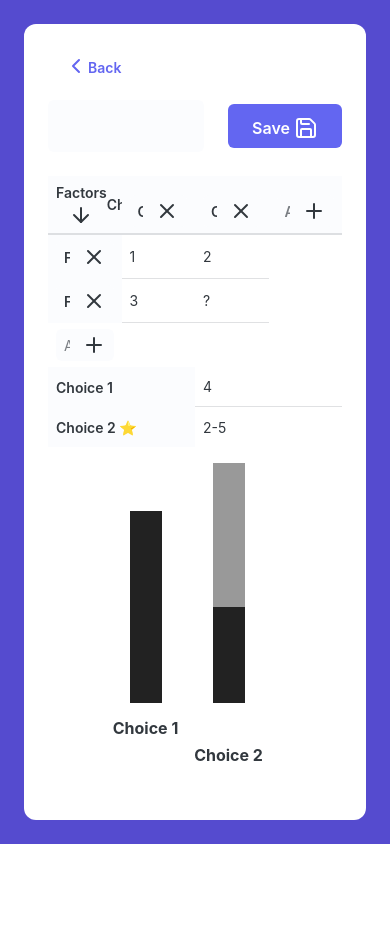
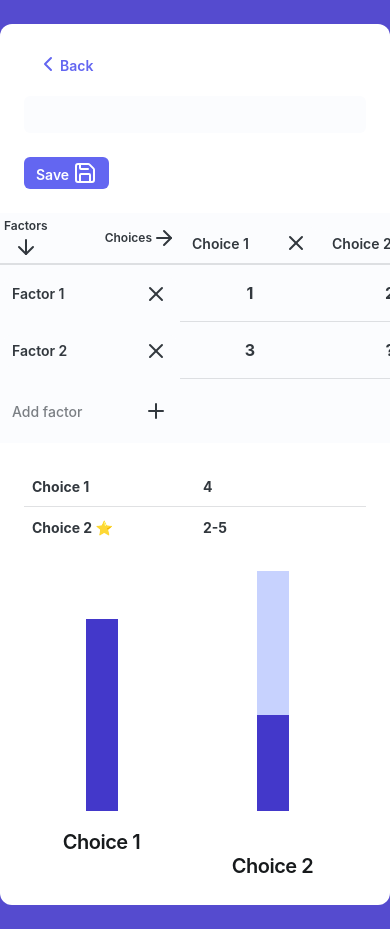
Before and after one commit to davidrhoderick/decision-matrix-frontend, a React (Vite) app: page /matrix/1 in a window 390 px wide. Before the commit the page ends 844 px from the top, so only its background shows below. Built offline with nearby package versions, Linux system fonts and the light colour scheme; no server answers.

Commit message:
Making mobile responsive.

```diff
--- a/package.json
+++ b/package.json
@@ -16,6 +16,7 @@
     "@emotion/styled": "^11.11.5",
     "@fontsource/inter": "^5.0.17",
     "@mui/joy": "^5.0.0-beta.32",
+    "@mui/material": "^5.15.15",
     "@reduxjs/toolkit": "^2.2.3",
     "lucide-react": "^0.371.0",
     "react": "^18.2.0",
--- a/src/components/BarChart.tsx
+++ b/src/components/BarChart.tsx
@@ -1,6 +1,5 @@
-import styled from "@emotion/styled";
-import { CSSProperties, FC } from "react";
-import colors from "../lib/colors";
+import { FC } from "react";
+import { Stack, Box } from "@mui/joy";
 
 type Props = {
   totals: Array<number | string>;
@@ -8,45 +7,20 @@ type Props = {
 };
 
 const BarChart: FC<Props> = ({ totals, max }) => (
-  <Bar>
+  <Stack direction={"column-reverse"} width={"2rem"} height={"15rem"}>
     {[...Array(max)].map((_value, index) => {
-      if (index < Number(totals[0])) {
-        return <Filled key={index} barColor={colors.body} />;
-      } else if (index < Number(totals[1])) {
-        return <Fuzzy key={index} barColor={colors.grey} />;
-      } else {
-        return <Empty key={index} barColor={colors.bg} />;
-      }
+      const backgroundColor =
+        index < Number(totals[0])
+          ? "primary.700"
+          : index < Number(totals[1])
+          ? "primary.200"
+          : "background.body";
+
+      return (
+        <Box flex={1} height={"1rem"} key={index} sx={{ backgroundColor }} />
+      );
     })}
-  </Bar>
+  </Stack>
 );
 
 export default BarChart;
-
-const Bar = styled.div`
-  display: flex;
-  width: 2rem;
-  height: 15rem;
-  flex-direction: column-reverse;
-`;
-
-const Filled = styled.div`
-  background: ${(props: { barColor: CSSProperties["background"] }) =>
-    props.barColor};
-  flex: 1;
-  height: 1rem;
-`;
-
-const Fuzzy = styled.div`
-  background: ${(props: { barColor: CSSProperties["background"] }) =>
-    props.barColor};
-  flex: 1;
-  height: 1rem;
-`;
-
-const Empty = styled.div`
-  background: ${(props: { barColor: CSSProperties["background"] }) =>
-    props.barColor};
-  flex: 1;
-  height: 1rem;
-`;
--- a/src/components/PageContainer.tsx
+++ b/src/components/PageContainer.tsx
@@ -6,7 +6,8 @@ const PageContainer: FC<{ children: ReactNode }> = ({ children }) => (
     sx={(theme) => ({
       background: theme.palette.background.backdrop,
       minHeight: "100vh",
-      p: 3,
+      py: 3,
+      px: { xs: 0, md: 3 },
     })}
   >
     <Container
--- a/src/components/Table.tsx
+++ b/src/components/Table.tsx
@@ -7,8 +7,18 @@ import { addFactor, removeFactor, changeFactor } from "@/redux/factorsSlice";
 import { decrementFactor, incrementFactor } from "@/redux/factorsChoicesSlice";
 import { RootState } from "@/redux/store";
 
-import { IconButton, Input, Table as MuiTable, Stack } from "@mui/joy";
+import {
+  IconButton,
+  Input,
+  Table as MuiTable,
+  Sheet,
+  Stack,
+  Typography,
+  useTheme,
+} from "@mui/joy";
 import { ArrowDown, ArrowRight, Plus, X } from "lucide-react";
+import { useMediaQuery } from "@mui/material";
+import { usePutMatrixByIdMutation } from "@/redux/matrixApiRaw";
 
 const Table: FC = () => {
   const {
@@ -18,6 +28,10 @@ const Table: FC = () => {
   } = useSelector((state: RootState) => state);
 
   const dispatch = useDispatch();
+
+  const [, { isLoading }] = usePutMatrixByIdMutation({
+    fixedCacheKey: "update-matrix",
+  });
 
   const [newChoice, setNewChoice] = useState("");
   const [newFactor, setNewFactor] = useState("");
@@ -68,14 +82,30 @@ const Table: FC = () => {
       })
     );
 
-  const handleRemoveFactor = (index: number) => () =>
-    dispatch(removeFactor(index));
+  const handleRemoveFactor = (index: number) => dispatch(removeFactor(index));
+
+  const theme = useTheme();
+  const mobile = useMediaQuery(theme.breakpoints.down("sm"));
 
   return (
-    <MuiTable>
+    <Sheet sx={{ overflow: "auto", mx: { xs: -3, md: 0 } }}>
+      <MuiTable
+        size={mobile ? "sm" : "md"}
+        variant="plain"
+        sx={{
+          "& tr > *:first-child": {
+            position: "sticky",
+            left: 0,
+            zIndex: 1,
+          },
+          "& td": {
+            py: 2,
+          },
+        }}
+      >
         <thead>
           <tr>
-          <th>
+            <th style={{ width: "180px" }}>
               <Stack direction={"row"} justifyContent={"space-between"}>
                 <Stack alignItems={"center"}>
                   Factors <ArrowDown />
@@ -86,7 +116,7 @@ const Table: FC = () => {
               </Stack>
             </th>
             {choices.map((choice, index) => (
-            <th key={index}>
+              <th key={index} style={{ width: "140px" }}>
                 <Input
                   size={"sm"}
                   variant={"plain"}
@@ -94,15 +124,20 @@ const Table: FC = () => {
                   onChange={(event) => handleChangeChoice(event, index)}
                   endDecorator={
                     choices.length > 1 && (
-                    <IconButton onClick={() => handleRemoveChoice(index)}>
+                      <IconButton
+                        onClick={() => handleRemoveChoice(index)}
+                        size={mobile ? "sm" : "md"}
+                        disabled={isLoading}
+                      >
                         <X />
                       </IconButton>
                     )
                   }
+                  disabled={isLoading}
                 />
               </th>
             ))}
-          <th>
+            <th style={{ width: "140px" }}>
               <Input
                 size={"sm"}
                 variant={"plain"}
@@ -110,10 +145,11 @@ const Table: FC = () => {
                 onChange={(event) => setNewChoice(event.target.value)}
                 placeholder="Add choice"
                 endDecorator={
-                <IconButton onClick={handleAddChoice}>
+                  <IconButton onClick={handleAddChoice} disabled={isLoading}>
                     <Plus />
                   </IconButton>
                 }
+                disabled={isLoading}
               />
             </th>
           </tr>
@@ -130,24 +166,33 @@ const Table: FC = () => {
                   onChange={(event) => handleChangeFactor(event, factorIndex)}
                   endDecorator={
                     factors.length > 1 && (
-                    <IconButton onClick={() => handleRemoveFactor(factorIndex)}>
+                      <IconButton
+                        onClick={() => handleRemoveFactor(factorIndex)}
+                        disabled={isLoading}
+                      >
                         <X />
                       </IconButton>
                     )
                   }
+                  disabled={isLoading}
                 />
               </th>
               {factorsChoices[factorIndex].map((choiceFactor, choiceIndex) => (
                 <td
+                  style={{ textAlign: "center", cursor: "pointer" }}
                   key={choiceIndex}
                   onClick={(event) =>
+                    !isLoading &&
                     handleFactorChoiceClick(event, factorIndex, choiceIndex)
                   }
                   onContextMenu={(event) =>
+                    !isLoading &&
                     handleFactorChoiceClick(event, factorIndex, choiceIndex)
                   }
                 >
+                  <Typography fontWeight={"bold"} fontSize={"md"}>
                     {choiceFactor < 0 ? "?" : choiceFactor}
+                  </Typography>
                 </td>
               ))}
             </tr>
@@ -161,15 +206,17 @@ const Table: FC = () => {
                 onChange={(event) => setNewFactor(event.target.value)}
                 placeholder="Add factor"
                 endDecorator={
-                <IconButton onClick={handleAddFactor}>
+                  <IconButton onClick={handleAddFactor} disabled={isLoading}>
                     <Plus />
                   </IconButton>
                 }
+                disabled={isLoading}
               />
             </td>
           </tr>
         </tbody>
       </MuiTable>
+    </Sheet>
   );
 };
 
--- a/src/components/Totals.tsx
+++ b/src/components/Totals.tsx
@@ -1,9 +1,7 @@
 import { FC, useMemo } from "react";
 
-import styled from "@emotion/styled";
-
 import BarChart from "./BarChart";
-import { Grid, Table } from "@mui/joy";
+import { Grid, Stack, Table, Typography } from "@mui/joy";
 import { useSelector } from "react-redux";
 import { RootState } from "@/redux/store";
 
@@ -45,15 +43,15 @@ const Totals: FC = () => {
   );
 
   return (
-    <Grid container alignItems={"center"}>
+    <Grid container alignItems={"center"} mt={3}>
       <Grid xs={12} md={4}>
-        <Table>
+        <Table sx={{ fontWeight: "bold" }}>
           <tbody>
             {choices.map((choice, index) => (
               <tr key={index}>
-                <th>
+                <td>
                   {choice} {leaders.includes(index) && `⭐`}
-                </th>
+                </td>
                 <td>
                   {totals[index]?.reduce((string, total) => {
                     if (string.length === 0) {
@@ -72,46 +70,34 @@ const Totals: FC = () => {
       </Grid>
 
       <Grid xs={12} md={8}>
-        <BarCharts>
+        <Stack direction={"row"} mt={3}>
           {choices.map((choice, index) => (
-            <BarChartContainer key={index}>
+            <Stack
+              key={index}
+              mr={2}
+              flex={1}
+              alignItems={"center"}
+              sx={{
+                h2: {
+                  mt: 2,
+                },
+                "&:nth-of-type(even) h2": {
+                  mt: 5,
+                },
+              }}
+            >
               {totals.length === choices.length && (
                 <BarChart totals={totals[index]} max={max} />
               )}
-              <h2>{choice}</h2>
-            </BarChartContainer>
+              <Typography level={"h4"} component={"h2"}>
+                {choice}
+              </Typography>
+            </Stack>
           ))}
-        </BarCharts>
+        </Stack>
       </Grid>
     </Grid>
   );
 };
 
 export default Totals;
-
-const BarCharts = styled.div`
-  margin: 1rem 4rem;
-  display: flex;
-`;
-
-const BarChartContainer = styled.div`
-  position: relative;
-  margin-right: 1rem;
-  display: flex;
-  flex-direction: column;
-  align-items: center;
-  width: 0;
-  flex: 1;
-
-  &:nth-of-type(even) {
-    h2 {
-      margin-top: 2.5rem;
-    }
-  }
-
-  h2 {
-    font-size: 1rem;
-    text-align: center;
-    white-space: nowrap;
-  }
-`;
--- a/src/pages/Matrix.tsx
+++ b/src/pages/Matrix.tsx
@@ -7,7 +7,7 @@ import {
   usePutMatrixByIdMutation,
 } from "@/redux/matrixApi";
 import { RootState } from "@/redux/store";
-import { Button, Input, Stack } from "@mui/joy";
+import { Button, Input, Stack, useTheme } from "@mui/joy";
 import { ChevronLeft, Save } from "lucide-react";
 import {
   ChangeEvent,
@@ -18,6 +18,7 @@ import {
 } from "react";
 import { useSelector } from "react-redux";
 import { Link, useParams } from "react-router-dom";
+import { useMediaQuery } from "@mui/material";
 
 const Matrix = () => {
   const { id } = useParams();
@@ -27,7 +28,7 @@ const Matrix = () => {
   });
 
   const [updateMatrix, { isLoading: updateMatrixLoading }] =
-    usePutMatrixByIdMutation();
+    usePutMatrixByIdMutation({ fixedCacheKey: "update-matrix" });
 
   const { choices, factors, factorsChoices } = useSelector(
     (state: RootState) => state
@@ -60,6 +61,9 @@ const Matrix = () => {
     }
   };
 
+  const theme = useTheme();
+  const mobile = useMediaQuery(theme.breakpoints.down("sm"));
+
   return (
     <PageContainer>
       <Button
@@ -67,30 +71,37 @@ const Matrix = () => {
         component={Link}
         to={"/"}
         sx={{ alignItems: "end", marginBottom: 2 }}
+        size={mobile ? "sm" : "md"}
       >
         <ChevronLeft />
         Back
       </Button>
 
       <LoaderWrapper isLoading={isLoading}>
-        <Stack direction={"row"} spacing={3} alignItems={"center"} mb={3}>
+        <Stack
+          direction={{ xs: "column", md: "row" }}
+          spacing={3}
+          alignItems={{ xs: "start", md: "center" }}
+          mb={3}
+        >
           <Input
             name={"title"}
             value={name}
             onChange={handleTitleChange}
             onKeyDown={handleTitleKeyDown}
-            size={"lg"}
+            size={mobile ? "sm" : "lg"}
             variant={"plain"}
             disabled={updateMatrixLoading}
             sx={(theme) => ({
-              ...theme.typography.h1,
+              ...(mobile ? theme.typography.h3 : theme.typography.h1),
               lineHeight: "initial",
               pt: 1,
+              maxWidth: "100%",
             })}
           />
           <Button
             onClick={save}
-            size={"lg"}
+            size={mobile ? "sm" : "lg"}
             loading={updateMatrixLoading}
             sx={{ alignItems: "end" }}
           >
```
Also changed, not shown: src/pages/Home.tsx (+29 -5 lines), 1 other file (tests, documents, lock files or other folders). Lines whose indentation alone changed are shown as unchanged.
